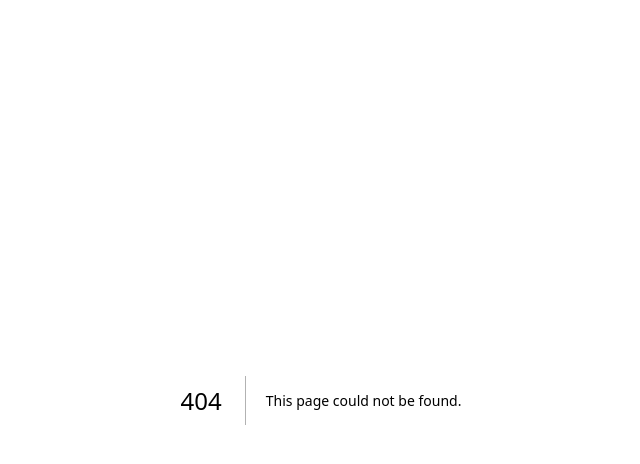
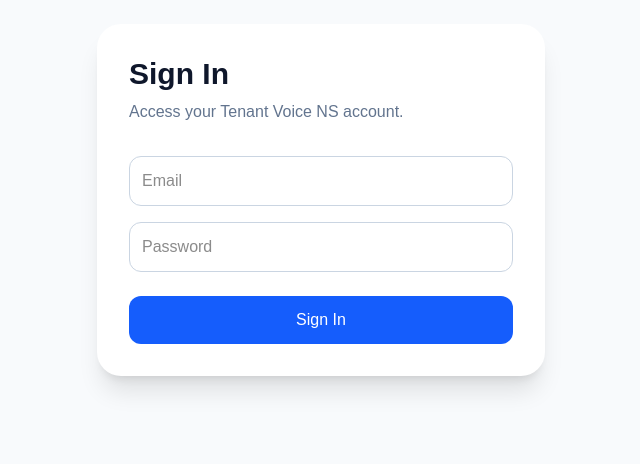
Before and after one commit to tenantvoicens-emma/tenant-voice-ns, a Next.js app in the folder tenant-voice-app/: page /signin in a window 1280 px wide. Before the commit this address had no page. Shown: the top 464 px of the page, without its empty margins (319-959 px from the left). Built offline with nearby package versions, Linux system fonts and the light colour scheme.

Commit message:
added sign in page

```diff
--- a/tenant-voice-app/app/page.tsx
+++ b/tenant-voice-app/app/page.tsx
@@ -190,26 +190,50 @@ async function signOut() {
 =================================== */}
 
 <div className="flex justify-between items-center py-6 mb-8">
+
   <h2 className="text-2xl font-bold">
     Tenant Voice NS
   </h2>
 
-  <div className="flex gap-6">
+  <div className="flex gap-6 items-center">
+
     <span>About</span>
+
     <span>Resources</span>
-    <span>Sign In</span>
+
+    {userEmail && (
+      <div
+        className="
+          bg-slate-100
+          px-3
+          py-1
+          rounded-full
+          text-sm
+          text-slate-600
+        "
+      >
+        👤 {userEmail}
+      </div>
+    )}
+
+    {userEmail ? (
+      <button
+        onClick={signOut}
+        className="text-red-600 hover:text-red-700"
+      >
+        Sign Out
+      </button>
+    ) : (
+      <button
+        className="text-blue-600 hover:text-blue-700"
+      >
+        Sign In
+      </button>
+    )}
+
   </div>
+
 </div>
-
-{/* ===================================
-    USER STATUS
-=================================== */}
-
-{userEmail && (
-  <div className="text-right mb-6 text-sm text-slate-500">
-    Signed in as {userEmail}
-  </div>
-)}
 
 {/* ===================================
     HERO SECTION
--- /dev/null
+++ b/tenant-voice-app/app/signin/page.tsx
@@ -0,0 +1,66 @@
+'use client'
+
+export default function SignInPage() {
+  return (
+    <main className="min-h-screen bg-slate-50 p-6">
+
+      <div className="max-w-md mx-auto">
+
+        <div className="bg-white rounded-3xl shadow-xl p-8">
+
+          <h1 className="text-3xl font-bold text-slate-900 mb-2">
+            Sign In
+          </h1>
+
+          <p className="text-slate-500 mb-8">
+            Access your Tenant Voice NS account.
+          </p>
+
+          <input
+            type="email"
+            placeholder="Email"
+            className="
+              w-full
+              border
+              border-slate-300
+              rounded-xl
+              p-3
+              mb-4
+            "
+          />
+
+          <input
+            type="password"
+            placeholder="Password"
+            className="
+              w-full
+              border
+              border-slate-300
+              rounded-xl
+              p-3
+              mb-6
+            "
+          />
+
+          <button
+            className="
+              w-full
+              bg-blue-600
+              hover:bg-blue-700
+              text-white
+              py-3
+              rounded-xl
+              font-medium
+              transition
+            "
+          >
+            Sign In
+          </button>
+
+        </div>
+
+      </div>
+
+    </main>
+  )
+}
```
